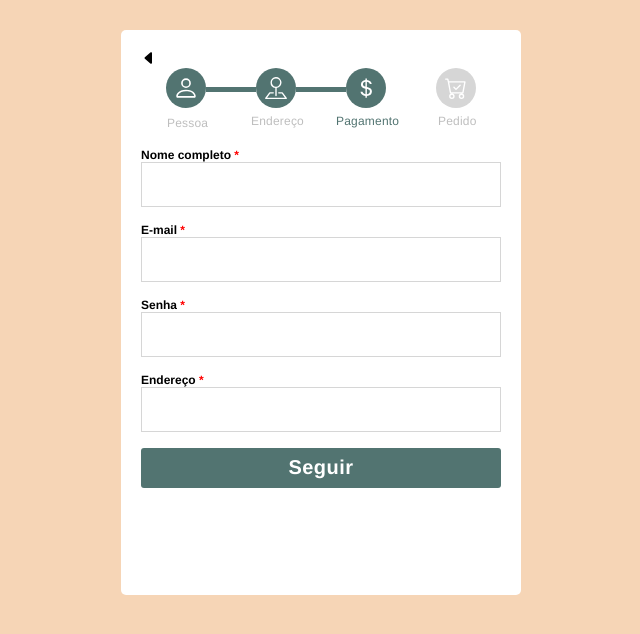
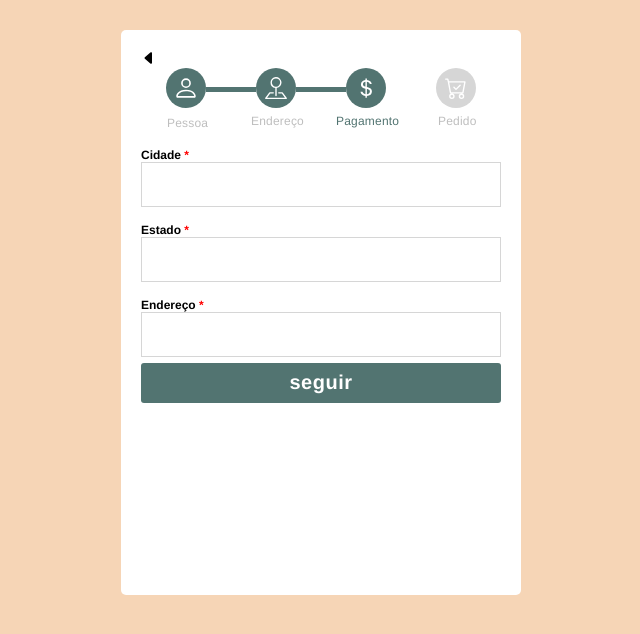
Before and after one commit to Kauanfs3/TCC_DKL, a PHP site: page /formaPag.php in a window 1280 px wide. Shown: the top 634 px of the page, without its empty margins (319-959 px from the left). Run offline with PHP 8.4, Linux system fonts and the light colour scheme.

Commit message:
alteracao cadastro 2
voltei a scrit no q tava antes, arrumei os botões e o link do index

```diff
--- a/app/cadastra.php
+++ b/app/cadastra.php
@@ -36,11 +36,12 @@ if($result==1){
       <meta charset="utf-8">
       <title>Cadastrar</title>
       <link rel="stylesheet" href="../css/cadastra.css">
-      <link rel="stylesheet" href="https://cdn.jsdelivr.net/npm/bootstrap@4.6.1/dist/css/bootstrap.min.css" integrity="sha384-zCbKRCUGaJDkqS1kPbPd7TveP5iyJE0EjAuZQTgFLD2ylzuqKfdKlfG/eSrtxUkn" crossorigin="anonymous">
+      <link rel="stylesheet" href="https://maxcdn.bootstrapcdn.com/bootstrap/4.5.2/css/bootstrap.min.css">
       <meta name="viewport" content="width=device-width, initial-scale=1.0">
    </head>
 
    <body>
+
       <div class="questionario">
 
          <div class="titulo">
--- a/app/formaPag.php
+++ b/app/formaPag.php
@@ -1,23 +1,19 @@
 <!DOCTYPE html>
-<html lang="pt-br">
+<html lang="pt-br" dir="ltr">
 
 <head>
-   <title>Definir forma de pagamento</title>
-
-   <meta charset="UTF-8">
-        <meta name="viewport" content="width=device-width, initial-scale=1.0">
-        <!-- font awesome -->
-        <link rel="stylesheet" href="https://cdnjs.cloudflare.com/ajax/libs/font-awesome/4.7.0/css/font-awesome.css" integrity="sha512-5A8nwdMOWrSz20fDsjczgUidUBR8liPYU+WymTZP1lmY9G6Oc7HlZv156XqnsgNUzTyMefFTcsFH/tnJE/+xBg==" crossorigin="anonymous" referrerpolicy="no-referrer" />
-        <!-- css -->
-        <link rel="stylesheet" href="../css/cadastra.css">
-        <link rel="stylesheet" href="../css/formaPag.css">
+   <meta charset="utf-8">
+   <title>Cadastro endereço</title>
+   <link rel="stylesheet" href="../css/cadastra.css">
+   <link rel="stylesheet" href="../css/formaPag.css">
+   <meta name="viewport" content="width=device-width, initial-scale=1.0">
 </head>
 
 <body>
 
    <div class="questionario">
 
-      <a href="../prog/sair.php">
+      <a href="../app/endereco.php">
          <img src="../img/previous.svg">
       </a>
 
@@ -78,40 +74,30 @@
 
 
             <div class="caixa">
-               <label class="ti">Nome completo </label><span class="obg">*</span>
-               <input class="box" type="text" name="nome" id="nome" required>
+               <label class="ti">Cidade </label><span class="obg">*</span>
+               <input class="box" type="text" name="cidade" id="cidade" required>
             </div>
 
             <div class="caixa">
-               <label class="ti">E-mail </label><span class="obg">*</span>
-               <input class="box" type="text" name="email" id="email" required>
+               <label class="ti">Estado </label><span class="obg">*</span>
+               <input class="box" type="text" name="estado" id="estado" required>
             </div>
-
-            <div class="caixa">
-               <label class="ti">Senha </label><span class="obg">*</span>
-               <input class="box" type="password" name="senha" id="senha" required>
-            </div>
-
-
 
             <div class="caixa">
                <label class="ti">Endereço </label><span class="obg">*</span>
                <input class="box" type="text" name="endereco" id="endereco" required>
             </div>
 
-            <div class="enviar">
-               <imput type="submit" value="Cadastrar" id="submit" name="submit">Seguir</imput>
-            </div>
+            <a href="formaPag.php?seguir1">
+               <div class="enviar">
+                  seguir
+               </div>
+            </a>
 
          </form>
       </div>
    </div>
 
-
-   <script src="https://cdn.jsdelivr.net/npm/jquery@3.5.1/dist/jquery.slim.min.js" integrity="sha384-DfXdz2htPH0lsSSs5nCTpuj/zy4C+OGpamoFVy38MVBnE+IbbVYUew+OrCXaRkfj" crossorigin="anonymous"></script>
-   <script src="https://cdn.jsdelivr.net/npm/popper.js@1.16.1/dist/umd/popper.min.js" integrity="sha384-9/reFTGAW83EW2RDu2S0VKaIzap3H66lZH81PoYlFhbGU+6BZp6G7niu735Sk7lN" crossorigin="anonymous"></script>
-   <script src="https://cdn.jsdelivr.net/npm/bootstrap@4.6.1/dist/js/bootstrap.min.js" integrity="sha384-VHvPCCyXqtD5DqJeNxl2dtTyhF78xXNXdkwX1CZeRusQfRKp+tA7hAShOK/B/fQ2" crossorigin="anonymous"></script>
-
 </body>
 
 </html>
--- a/css/cadastra.css
+++ b/css/cadastra.css
@@ -76,7 +76,6 @@ html,body{
   cursor: pointer;
   text-align: center;
   padding-top: 0.8rem;
-  margin-top: 3rem;
 }
 
 
--- a/css/endereco.css
+++ b/css/endereco.css
@@ -6,7 +6,10 @@
   background-color: #d6d6d6;
 }
 
-
 .etapa2{
   color: #527471;
 }
+
+.enviar{
+  margin-top: 19rem;
+}
--- a/css/index.css
+++ b/css/index.css
@@ -157,12 +157,12 @@ ul li {
     right: 6.5rem;
     top: 4.8rem;
     background-color: rgb(255, 255, 255);
-    box-shadow: 0 0 5px 3px rgba(128, 128, 128, 0.247);
+    box-shadow: 0 0 5px 3px rgba(177, 177, 177, 0.068);
     display: none;
     position: absolute;
     border-radius: 2px;
     align-items: center;
-    transition: 1s;
+    transition: 0.5s;
     text-align: center;
     z-index: 4;
 }
--- a/css/pessoa.css
+++ b/css/pessoa.css
@@ -6,7 +6,10 @@
   background-color: #d6d6d6;
 }
 
-
 .etapa1{
   color: #527471;
 }
+
+.enviar{
+  margin-top: 4rem;
+}
```
Also changed, not shown: app/index.php (+5 -8 lines).
